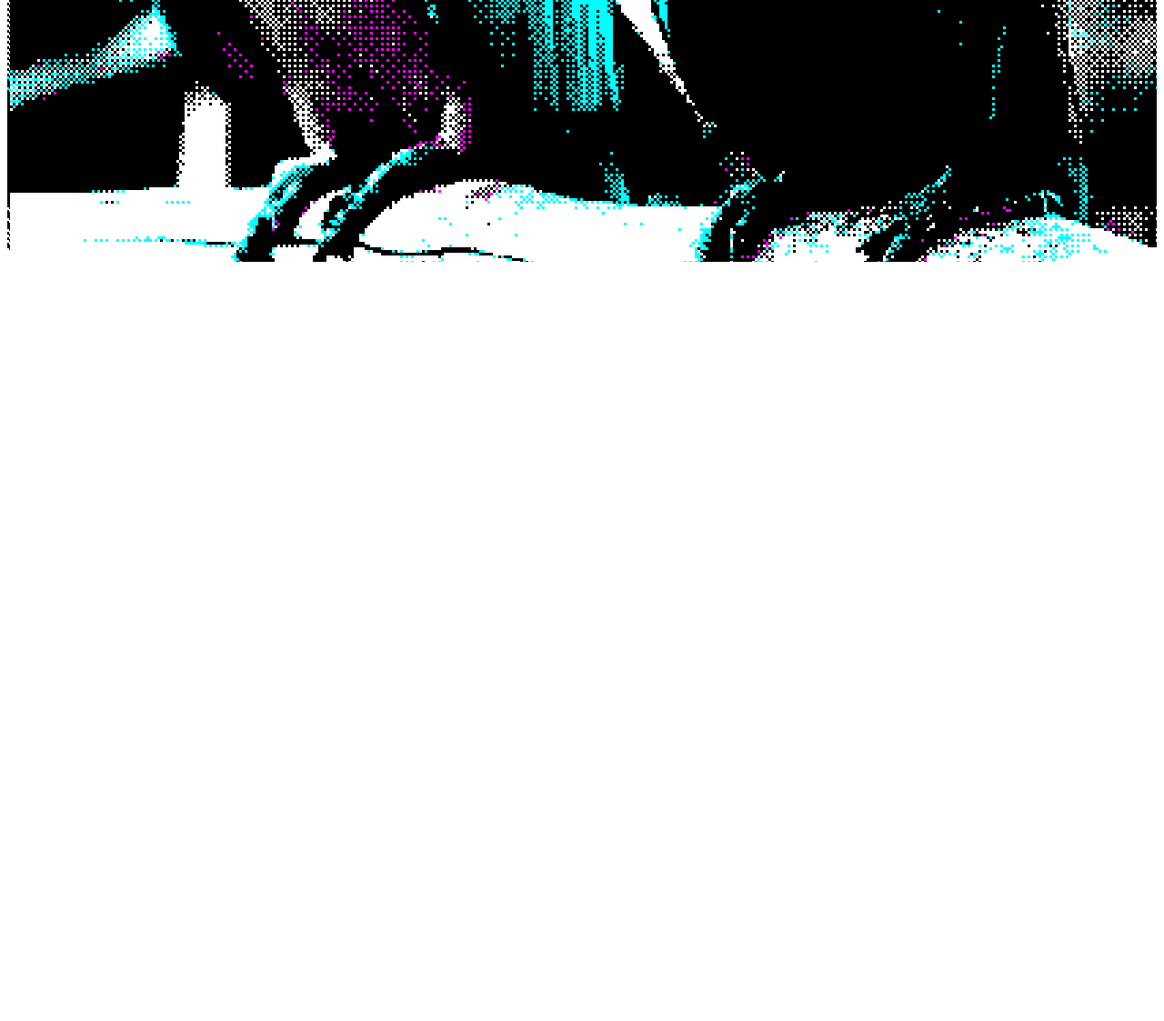
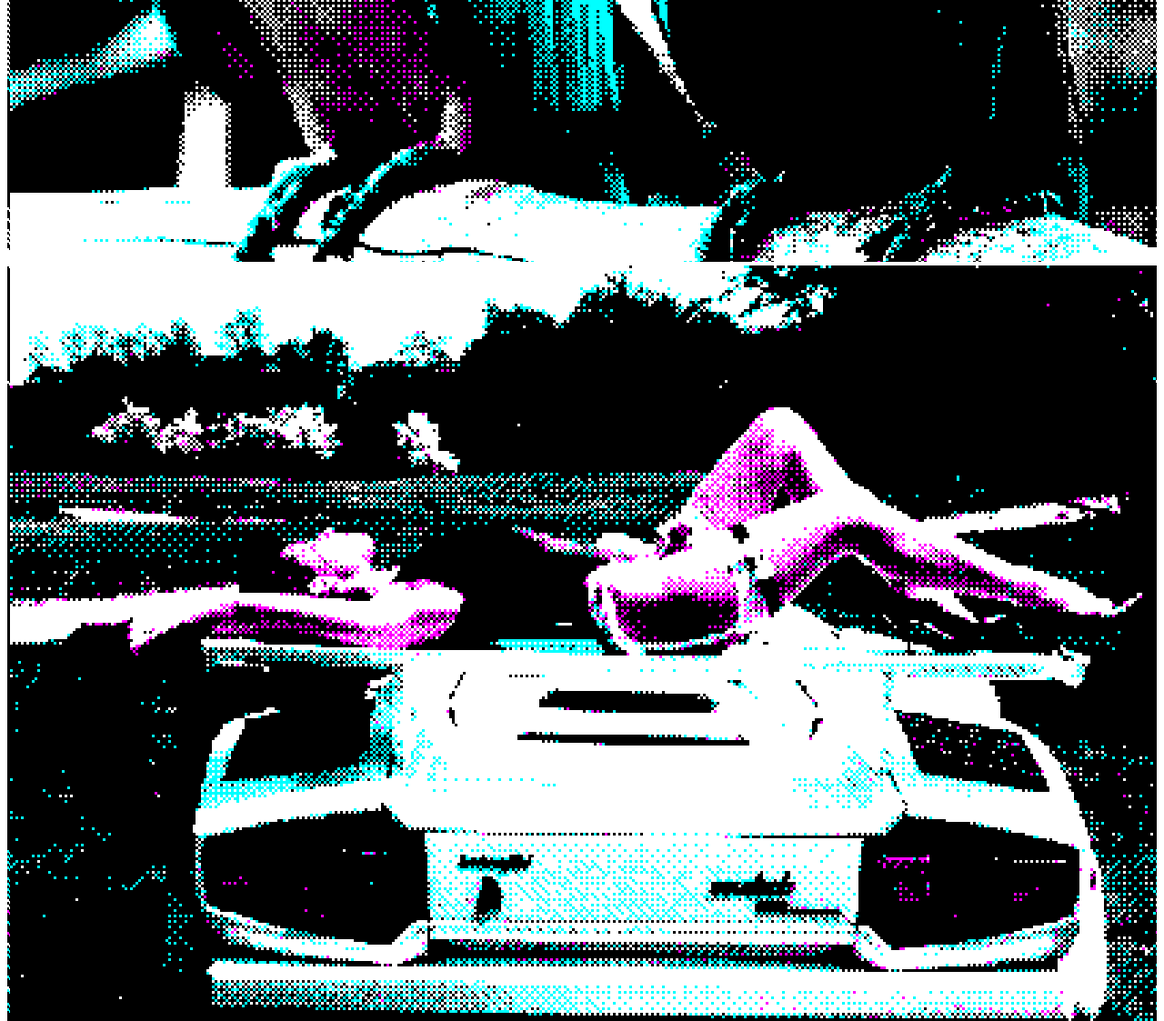
Before and after one commit to danielepiccone/ditherjs, a website with bundled scripts: page demo/index.html in a window 1280 px wide. Shown: the part 561-1684 px from the top of the page at 91% size. Before the commit the page ends 861 px from the top, so only its background shows below. Built offline with nearby package versions, Linux system fonts and the light colour scheme.

```diff
--- /dev/null
+++ b/demo/app.js
@@ -0,0 +1,6 @@
+var DitherJS = require('../src/ditherjs.js');
+var options = {
+    "step": 3,
+    "algorithm": "ordered"
+};
+var ditherJs = new DitherJS('.dither', options);
--- a/demo/index.html
+++ b/demo/index.html
@@ -10,16 +10,17 @@
         </style>
     </head>
     <body>
-        <img class="dither" id="target" src="parrot-zoo.jpg" />
-        <script src="//code.jquery.com/jquery-1.10.2.min.js"></script>
-        <script src="../bin/ditherjs.bundle.js"></script>
+        <img class="dither" src="parrot-zoo.jpg" />
+        <img class="dither" src="Lamborghini-Countach-7.gif" />
+        <script src="https://code.jquery.com/jquery-1.12.4.min.js"></script>
+        <script src="/ditherjs.dist.js"></script>
         <script>
-            $(function() {
+            $(function () {
                 var options = {
                     "step": 3,
                     "algorithm": "ordered"
                 };
-                var ditherJs = new DitherJS('.dither', options);
+                new DitherJS('.dither', options);
             });
         </script>
     </body>
--- a/package.json
+++ b/package.json
@@ -6,6 +6,9 @@
   "repository": {
     "type": "git",
     "url": "https://github.com/dpiccone/ditherjs"
+  },
+  "scripts": {
+    "dev:server": "webpack-dev-server"
   },
   "keywords": [
     "jquery-plugin",
--- /dev/null
+++ b/src/ditherjs.jquery.js
@@ -0,0 +1,123 @@
+// TODO
+// jquery wrapper
+
+/**
+* Javascript dithering library
+* @author 2014 Daniele Piccone
+* @author www.danielepiccone.com
+* */
+
+var DitherJS = (function (window) {
+
+    'use strict';
+
+    var DitherJS = function DitherJS (selector, opt) {
+
+        // Default
+        this.opt = opt || {};
+        this.opt.step = this.opt.step || 1; // works better with 1,3,5,7
+        this.opt.className = this.opt.className || 'dither';
+        this.opt.algorithm = this.opt.algorithm || 'ordered';
+
+        if (
+            !this.opt.algorithm ||
+            !['ordered', 'atkinson', 'diffusion'].includes(this.opt.algorithm)
+        ) {
+            throw new Error('InvalidAlgorithm');
+        }
+
+        this.opt.palette = this.opt.palette || require('./utils.client.js').defaultPalette;
+
+        try {
+            var elements = window.document.querySelectorAll(selector);
+
+            for (var i=0;i<elements.length;i++) {
+                this._refreshAndDither(elements[i]);
+            }
+
+        } catch (e) {
+            console.error(e);
+            throw e;
+        }
+
+    };
+
+    DitherJS.orderedDither = require('./orderedDither.js');
+    DitherJS.atkinsonDither = require('./atkinsonDither.js');
+    DitherJS.errorDiffusionDither = require('./errorDiffusionDither.js');
+
+    DitherJS.prototype._replaceElementWithContext = function(el) {
+        var canvas = window.document.createElement('canvas');
+
+        canvas.height = el.clientHeight;
+        canvas.width = el.clientWidth;
+
+        el.parentNode.replaceChild(canvas,el);
+
+        canvas.className = el.className;
+        canvas.className = canvas.className.replace(this.opt.className,' ');
+
+        var ctx = canvas.getContext('2d');
+        ctx.imageSmoothingEnabled = false;
+
+        return ctx;
+    };
+
+    DitherJS.prototype._ditherImgElement = function(el) {
+        var ditherCtx = this;
+
+        var h = el.clientHeight;
+        var w = el.clientWidth;
+
+        var ctx = this._replaceElementWithContext(el);
+
+        ctx.drawImage(el,0,0,w,h);
+
+        var inputImage = ctx.getImageData(0,0,w,h);
+
+        var out;
+        if (this.opt.algorithm == 'diffusion')
+            out = DitherJS.errorDiffusionDither(inputImage.data, this.opt.palette, this.opt.step, h, w);
+        else if (this.opt.algorithm == 'ordered')
+            out = DitherJS.orderedDither(inputImage.data, this.opt.palette, this.opt.step, h, w);
+        else if (this.opt.algorithm == 'atkinson')
+            out = DitherJS.atkinsonDither(inputImage.data, this.opt.palette, this.opt.step, h, w);
+        else
+            throw new Error('Not a valid algorithm');
+
+        var outputImageData = ctx.createImageData(inputImage);
+        outputImageData.data.set(out);
+        ctx.putImageData(outputImageData,0,0);
+    };
+
+    DitherJS.prototype._refreshAndDither = function(el) {
+        var self = this;
+        el.src = el.src + '?' + Math.random();
+        el.onload = function() {
+            var start_time = Date.now();
+            self._ditherImgElement(el);
+            console.log('Microtime: ', Date.now()-start_time );
+        };
+    };
+
+    return DitherJS;
+
+})(window);
+
+/**
+* Register AMD module
+* */
+if (typeof define === 'function' && define.amd) {
+    define('ditherjs', function(){
+        return DitherJS;
+    });
+}
+
+/**
+* Export class for node
+* */
+if (typeof module === "object" && module.exports) {
+    module.exports = DitherJS;
+}
+
+window.DitherJS = DitherJS;
--- a/webpack.config.js
+++ b/webpack.config.js
@@ -1,7 +1,10 @@
 module.exports = {
-    entry: './src/ditherjs.js',
+    entry: {
+        "ditherjs": "./src/ditherjs.js",
+        "ditherjs.jquery": "./src/ditherjs.jquery.js",
+    },
     output: {
-        path: './bin',
-        filename: 'ditherjs.bundle.js'
+        path: "./dist",
+        filename: "[name].dist.js"
     }
 };
```
Also changed, not shown: dist/demo.bundle.js (added), dist/ditherjs.client.bundle.js, dist/ditherjs.jquery.bundle.js (added), dist/ditherjs.server.bundle.js (added).
